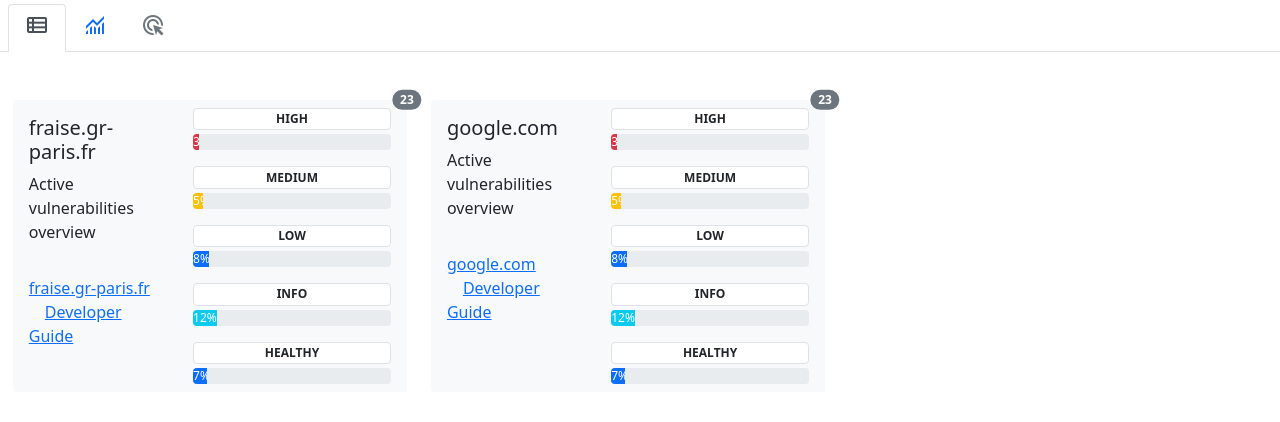
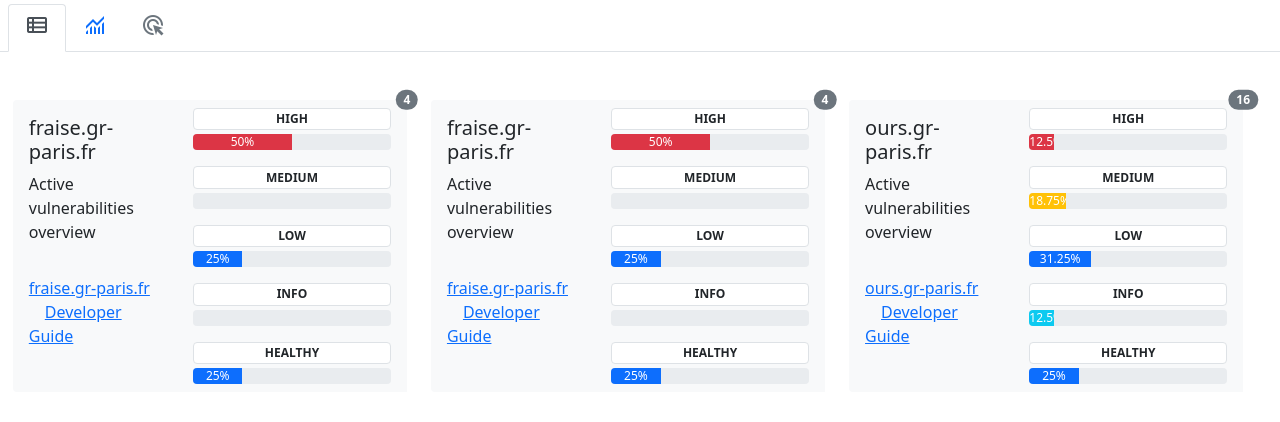
Before and after one commit to lostsh/vats, a plain HTML site: page gui/targets.html in a window 1280 px wide. Drawn offline with nearby package versions, Linux system fonts and the light colour scheme.

Commit message:
start making js work now

```diff
--- a/gui/assets/js/assets.js
+++ b/gui/assets/js/assets.js
@@ -7,62 +7,104 @@
     ▒▒▒▒▒▒▒▒▒▒▒▒▒▒▒▒▒▒▒▒▒▒▒▒▒▒▒▒▒▒▒▒
 */
 
-/**
- * Read the post index file,
- * for each post create an tile,
- * add the tile to the container
- *//*
 function main() {
     fetch('assets/js/in.json')
         .then(data => {
             return data.json();
         })
         .then(json => {
-            json.assets.forEach(target => {
-                document.getElementById('assetList')
-                    .appendChild(createAssetTile(target));
-            });
+            for (const [key, val] of Object.entries(json.assets)) {
+                const tileBuilder = createAssetTile(key, val);
+                tileBuilder.then((tileElement) => {
+                    document.getElementById('assetsList').appendChild(tileElement);
+                })
+            }
         });
 }
-*/
-function main() {
-    fetch('assets/js/in.json')
+
+/**
+ * Create an asset tile reading from files
+ * @param {*} target target name
+ * @param {*} scans list of scans of the target
+ * @returns Node element
+ */
+async function createAssetTile(target, scans) {
+    const builder = buildAttributes(target, scans)
+    return builder.then((attributes) => {
+        var tile = document.createElement("asset-tile");
+        for (var attribute in attributes) {
+            tile.setAttribute(attribute, attributes[attribute]);
+        };
+        return tile;
+    });
+}
+
+/**
+ * Read files and compute statistics about assets for tile.
+ * @returns array of attributes to build a asset tile
+ */
+async function buildAttributes(target, scan_units) {
+
+    // gather all stats
+    const scans = new Array();
+    for (var i in scan_units) {
+        console.log("Fetching infos from : ", scan_units[i]);
+        scans[i] = getStats(scan_units[i].file);
+    }
+
+    return Promise.all(scans).then((attrib) => {
+        console.log("Got all the stats damn !")
+        console.log(attrib);
+        //TODO: compute statistics about this
+        return attrib[0];
+
+        var attributes = new Array();
+        attributes["url"] = target;
+        attributes["high"] = "3";
+        attributes["medium"] = "5";
+        attributes["low"] = "8";
+        attributes["info"] = "12";
+        attributes["healthy"] = "7";
+        return attributes;
+    });
+}
+
+async function getStats(file) {
+    return fetch(file)
         .then(data => {
             return data.json();
         })
         .then(json => {
-            for(const [key, val] of Object.entries(json.assets)){
-                document.getElementById('assetList')
-                    .appendChild(createAssetTile(key, val));
-                console.log(key);
-                console.log(val);
+            var stats = new Array();
+            stats["url"] = json.target;
+            stats["datetime"] = json.datetime;
+            stats["high"] = 0;
+            stats["medium"] = 0;
+            stats["low"] = 0;
+            stats["info"] = 0;
+            stats["healthy"] = 0;
+            stats["total-vulns"] = json.vulnerabilities.length;
+            for (var vuln of json.vulnerabilities) {
+                console.log(vuln.criticity);
+                if (vuln.criticity <= 2) {
+                    stats["healthy"] += 1
+                } else if (vuln.criticity <= 4) {
+                    stats["info"] += 1
+                } else if (vuln.criticity <= 6) {
+                    stats["low"] += 1
+                } else if (vuln.criticity <= 8) {
+                    stats["medium"] += 1
+                } else if (vuln.criticity <= 10) {
+                    stats["high"] += 1
+                }
             }
+            stats["high"] = (stats["high"]*100)/stats["total-vulns"];
+            stats["medium"] = (stats["medium"]*100)/stats["total-vulns"];
+            stats["low"] = (stats["low"]*100)/stats["total-vulns"];
+            stats["info"] = (stats["info"]*100)/stats["total-vulns"];
+            stats["healthy"] = (stats["healthy"]*100)/stats["total-vulns"];
+            return stats
         });
-}
-
-
-/**
- * Create a Node of <blog-post> type frome inputed args
- * @param {*} attributes attibutes for the webcomponent
- * @returns Node element
- */
-function createAssetTile(target, scans) {
-    console.log("Hi now creating tiles", target, "scans are :", scans);
-    var tile = document.createElement("asset-tile");
-    var attributes = new Array()
-    // now supposed to get statistics on each scan
-    // put data into this array
-    attributes["url"] = target
-    attributes["high"] = "3"
-    attributes["medium"] = "5"
-    attributes["low"] = "8"
-    attributes["info"] = "12"
-    attributes["healthy"] = "7"
-    attributes["total-vulns"] = "23"
-    for (var attribute in attributes) {
-        tile.setAttribute(attribute, attributes[attribute]);
-    };
-    return tile;
 }
 
 /**
--- /dev/null
+++ b/gui/assets/js/fraise2.json
@@ -0,0 +1,102 @@
+{
+    "target": "ours.gr-paris.fr",
+    "datetime": "2002-12-13T14:52:15.271705894+02:00",
+    "vulnerabilities": [
+        {
+            "component": "JQuery",
+            "criticity": 8.1,
+            "version": "0.23",
+            "comments": "c"
+        },
+        {
+            "component": "React",
+            "criticity": 4.3,
+            "version": "0.2",
+            "comments": "c"
+        },
+        {
+            "component": "Apache",
+            "criticity": 9.8,
+            "version": "0.2",
+            "comments": "c"
+        },
+        {
+            "component": "Fraise",
+            "criticity": 1.1,
+            "version": "0.2",
+            "comments": "c"
+        },
+        {
+            "component": "React",
+            "criticity": 4.3,
+            "version": "0.2",
+            "comments": "c"
+        },
+        {
+            "component": "Apache",
+            "criticity": 3.7,
+            "version": "0.2",
+            "comments": "c"
+        },
+        {
+            "component": "Fraise",
+            "criticity": 4,
+            "version": "0.2",
+            "comments": "c"
+        },
+        {
+            "component": "React",
+            "criticity": 4.3,
+            "version": "0.2",
+            "comments": "c"
+        },
+        {
+            "component": "Apache",
+            "criticity": 6.11,
+            "version": "0.2",
+            "comments": "c"
+        },
+        {
+            "component": "Fraise",
+            "criticity": 1.1,
+            "version": "0.2",
+            "comments": "c"
+        },
+        {
+            "component": "React",
+            "criticity": 4.3,
+            "version": "0.2",
+            "comments": "c"
+        },
+        {
+            "component": "Apache",
+            "criticity": 7,
+            "version": "0.2",
+            "comments": "c"
+        },
+        {
+            "component": "Fraise",
+            "criticity": 1.1,
+            "version": "0.2",
+            "comments": "c"
+        },
+        {
+            "component": "React",
+            "criticity": 4.3,
+            "version": "0.2",
+            "comments": "c"
+        },
+        {
+            "component": "Apache",
+            "criticity": 7.89,
+            "version": "0.2",
+            "comments": "c"
+        },
+        {
+            "component": "Fraise",
+            "criticity": 1.1,
+            "version": "0.2",
+            "comments": "c"
+        }
+    ]
+}
--- a/gui/assets/js/in.json
+++ b/gui/assets/js/in.json
@@ -3,25 +3,39 @@
         "fraise.gr-paris.fr": [
             {
                 "datetime": "2002-12-13T14:49:15.271705894+02:00",
-                "file": "fraise.json"
+                "file": "assets/js/fraise.json"
             },
             {
                 "datetime": "2002-12-13T14:52:15.271705894+02:00",
-                "file": "fraise.json"
+                "file": "assets/js/fraise.json"
             }
         ],
         "google.com": [
             {
                 "datetime": "2004-03-09T14:49:15.271705894+02:00",
-                "file": "fraise.json"
+                "file": "assets/js/fraise.json"
             },
             {
                 "datetime": "2002-03-10T14:55:15.271705894+02:00",
-                "file": "fraise.json"
+                "file": "assets/js/fraise.json"
             },
             {
                 "datetime": "2002-03-10T14:49:15.271705894+02:00",
-                "file": "fraise.json"
+                "file": "assets/js/fraise.json"
+            }
+        ],
+        "ours.gr-paris.fr": [
+            {
+                "datetime": "2004-03-09T14:49:15.271705894+02:00",
+                "file": "assets/js/fraise2.json"
+            },
+            {
+                "datetime": "2002-03-10T14:55:15.271705894+02:00",
+                "file": "assets/js/fraise2.json"
+            },
+            {
+                "datetime": "2002-03-10T14:49:15.271705894+02:00",
+                "file": "assets/js/fraise2.json"
             }
         ]
     }
--- a/gui/targets.html
+++ b/gui/targets.html
@@ -563,7 +563,7 @@
                 </div>
             </div>
             -->
-            <div class="row row-cols-1 row-cols-md-3 g-4 w-100 mt-4" id="assetList">
+            <div class="row row-cols-1 row-cols-md-3 g-4 w-100 mt-4" id="assetsList">
 
                 <!--
                     <div class="col m-auto">
```
